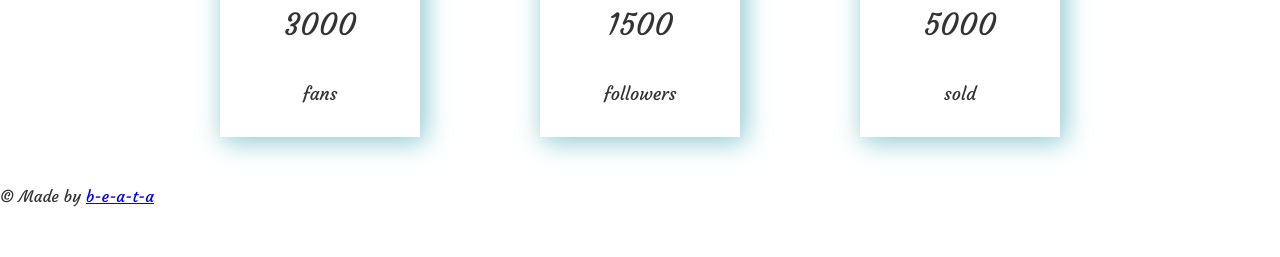
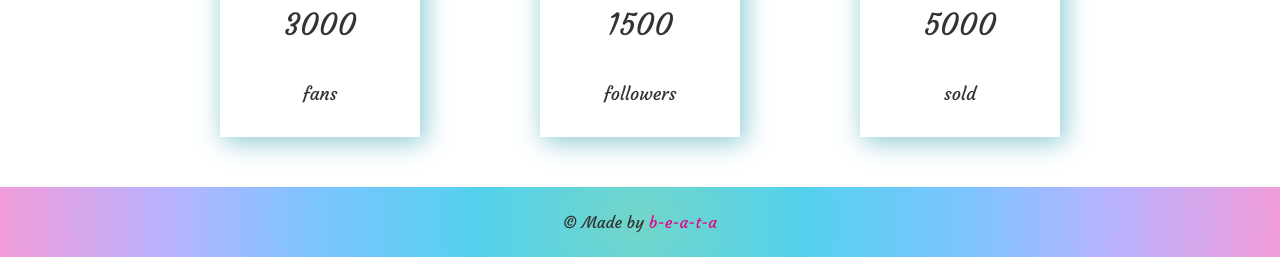
Before and after one commit to b-e-a-t-a/challenge-bedeprogramistka, a plain HTML site: page src/index.html in a window 1280 px wide. Shown: the part 2468-2725 px from the top of the page. Before the commit the page ends 2689 px from the top, so only its background shows below. Drawn offline with nearby package versions, Linux system fonts and the light colour scheme.

Commit message:
Add styles: footer

```diff
--- a/src/css/style.css
+++ b/src/css/style.css
@@ -182,3 +182,12 @@ nav ul li:hover > ul {
 .icon p span {
 	font-size: 18px;
 }
+footer {
+	background-image: radial-gradient(circle, #72d6c9, #54d1ed, #7ac5ff, #bcb2fe, #f29cd9);
+	text-align: center;
+	padding: 10px;
+}
+footer a {
+	text-decoration: none;
+	color: #e00986;
+}
```
